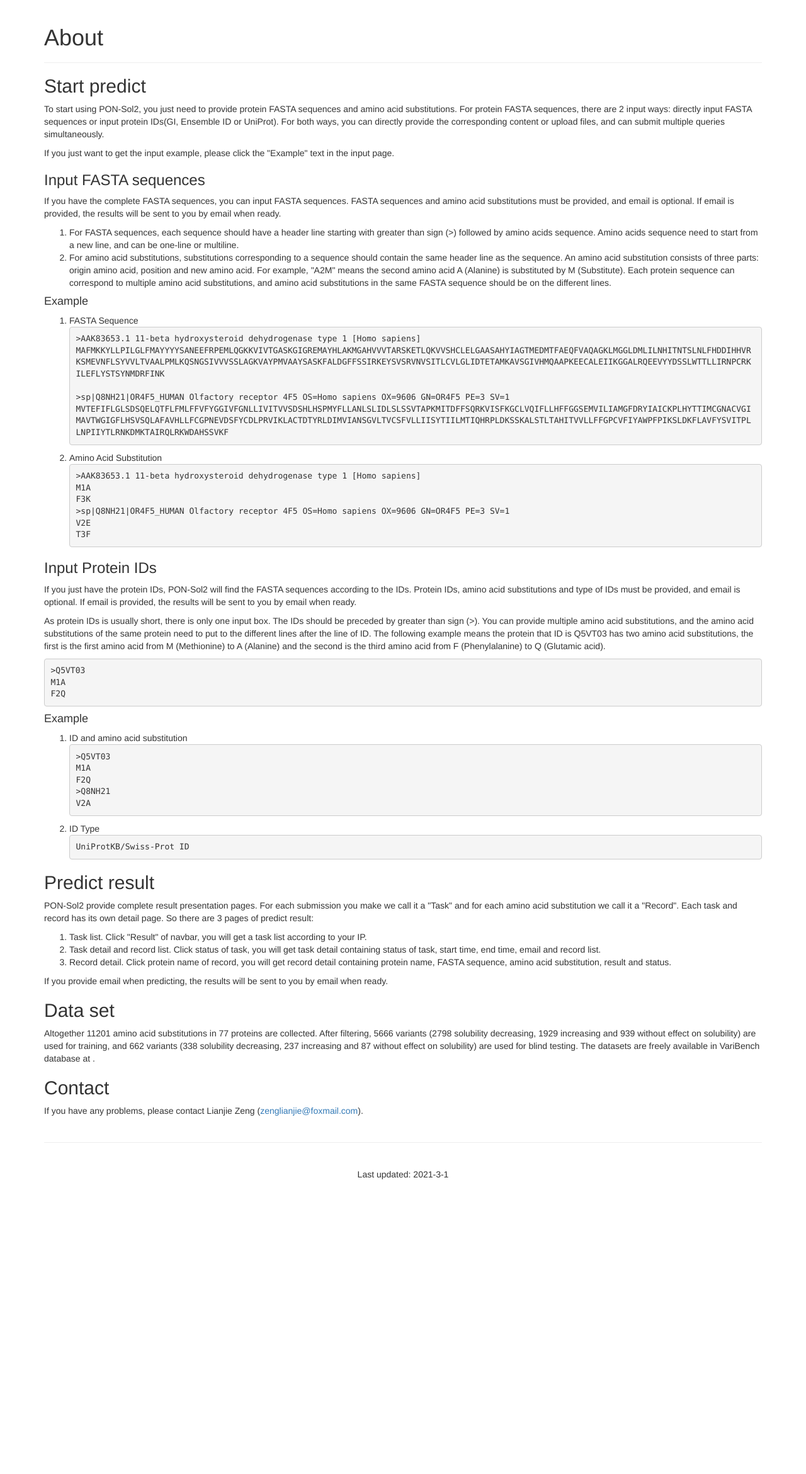
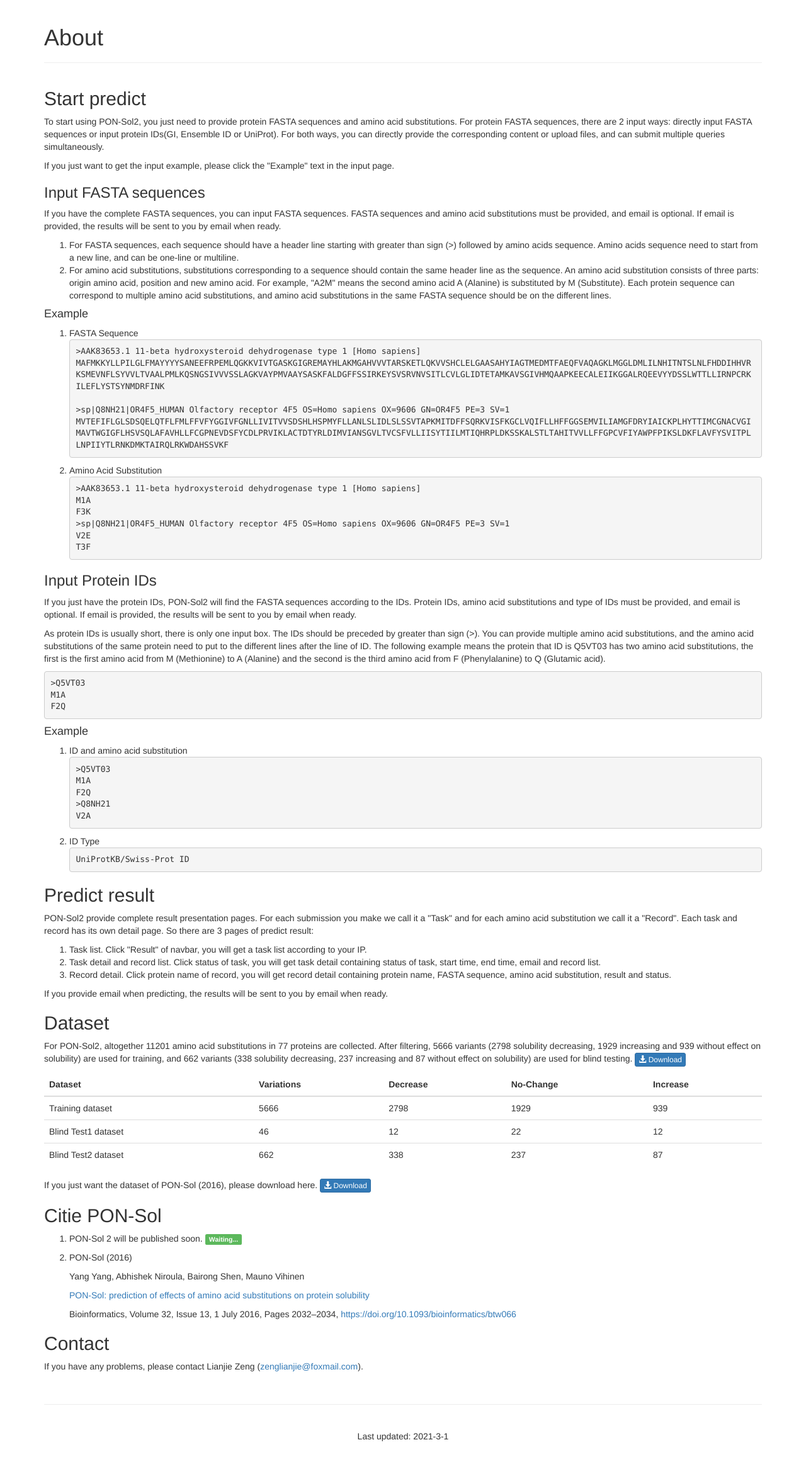
Before and after one commit to XDcat/PonSol2_Web, a Django app: page /about/ in a window 1280 px wide. Shown: the part 72-2413 px from the top of the page at 63% size. Before the commit the page ends 1945 px from the top, so only its background shows below. Run offline with Django 3.2, Linux system fonts and the light colour scheme; parts of the project's set-up code (start-up, migrations or seed data) failed here and were passed over; some libraries are stand-ins or nearby versions.

Commit message:
添加了dataset下载以及引用的描述。

```diff
--- a/ponsol2web/templates/ponsol2web/about.html
+++ b/ponsol2web/templates/ponsol2web/about.html
@@ -5,16 +5,20 @@
     <div class="page-header">
         <h1>About<small></small></h1>
     </div>
-    <div>
-        <h2>Start predict</h2>
-        <p>To start using PON-Sol2, you just need to provide protein FASTA sequences and amino acid substitutions. For
+    <div class="row">
+        <div class="col-lg-12">
+            <h2 id="input_example">Start predict</h2>
+            <p>To start using PON-Sol2, you just need to provide protein FASTA sequences and amino acid substitutions.
+                For
                 protein FASTA
                 sequences,
-            there are 2 input ways: directly input FASTA sequences or input protein IDs(GI, Ensemble ID or UniProt). For
+                there are 2 input ways: directly input FASTA sequences or input protein IDs(GI, Ensemble ID or UniProt).
+                For
                 both ways, you can directly provide the corresponding content or upload files, and can submit multiple
                 queries
                 simultaneously.</p>
-        <p>If you just want to get the input example, please click the &quot;Example&quot; text in the input page.</p>
+            <p>If you just want to get the input example, please click the &quot;Example&quot; text in the input
+                page.</p>
             <h3>Input FASTA sequences</h3>
             <p>If you have the complete FASTA sequences, you can input FASTA sequences. FASTA sequences and amino acid
                 substitutions must be
@@ -26,10 +30,12 @@
                     by amino acids sequence. Amino acids sequence need to start from a new line, and can be one-line or
                     multiline.
                 </li>
-            <li>For amino acid substitutions, substitutions corresponding to a sequence should contain the same header
+                <li>For amino acid substitutions, substitutions corresponding to a sequence should contain the same
+                    header
                     line as the sequence.
                     An amino acid substitution consists of three parts: origin amino acid, position and new amino acid.
-                For example, &quot;A2M&quot; means the second amino acid A (Alanine) is substituted by M (Substitute).
+                    For example, &quot;A2M&quot; means the second amino acid A (Alanine) is substituted by M
+                    (Substitute).
                     Each protein sequence can correspond to multiple amino acid substitutions,
                     and amino acid substitutions in the same FASTA sequence should be on the different lines.
                 </li>
@@ -60,13 +66,17 @@
                 Protein IDs, amino acid substitutions and type of IDs must be provided, and email is optional.
                 If email is provided, the results will be sent to you by email when ready.
             </p>
-        <p>As protein IDs is usually short, there is only one input box. The IDs should be preceded by greater than sign
+            <p>As protein IDs is usually short, there is only one input box. The IDs should be preceded by greater than
+                sign
                 (>).
-            You can provide multiple amino acid substitutions, and the amino acid substitutions of the same protein need
+                You can provide multiple amino acid substitutions, and the amino acid substitutions of the same protein
+                need
                 to put to the different lines after the line of ID.
                 The following example
-            means the protein that ID is Q5VT03 has two amino acid substitutions, the first is the first amino acid from
-            M (Methionine) to A (Alanine) and the second is the third amino acid from F (Phenylalanine) to Q (Glutamic
+                means the protein that ID is Q5VT03 has two amino acid substitutions, the first is the first amino acid
+                from
+                M (Methionine) to A (Alanine) and the second is the third amino acid from F (Phenylalanine) to Q
+                (Glutamic
                 acid).
             <pre><code>&gt;Q5VT03
 M1A
@@ -94,25 +104,93 @@
                 pages of predict result: </p>
             <ol start=''>
                 <li>Task list. Click &quot;Result&quot; of navbar, you will get a task list according to your IP.</li>
-            <li>Task detail and record list. Click status of task, you will get task detail containing status of task,
+                <li>Task detail and record list. Click status of task, you will get task detail containing status of
+                    task,
                     start
                     time, end time, email and record list.
                 </li>
-            <li>Record detail. Click protein name of record, you will get record detail containing protein name, FASTA
+                <li>Record detail. Click protein name of record, you will get record detail containing protein name,
+                    FASTA
                     sequence, amino acid substitution, result and status.
                 </li>
 
             </ol>
             <p>If you provide email when predicting, the results will be sent to you by email when ready. </p>
-        <h2>Data set</h2>
-        <p>Altogether 11201 amino acid substitutions in 77 proteins are collected. After filtering, 5666 variants (2798
-            solubility decreasing, 1929 increasing and 939 without effect on solubility) are used for training, and 662
-            variants (338 solubility decreasing, 237 increasing and 87 without effect on solubility) are used for blind
-            testing. The datasets are freely available in VariBench database at .</p>
+            <h2 id="dataset">Dataset</h2>
+            <p>For PON-Sol2, altogether 11201 amino acid substitutions in 77 proteins are collected. After filtering,
+                5666 variants
+                (2798
+                solubility decreasing, 1929 increasing and 939 without effect on solubility) are used for training, and
+                662
+                variants (338 solubility decreasing, 237 increasing and 87 without effect on solubility) are used for
+                blind
+                testing.
+                <a class="btn btn-primary btn-xs text-capitalize" href="{% url "ponsol2:download-dataset-ponsol2" %}">
+                    <span class="glyphicon glyphicon-download-alt"></span>&nbsp;download</a>
+
+                <figure>
+                    <table class="table">
+                        <thead>
+                        <tr class="text-capitalize">
+                            <th> Dataset</th>
+                            <th> variations</th>
+                            <th> decrease</th>
+                            <th> no-change</th>
+                            <th> increase</th>
+                        </tr>
+                        </thead>
+                        <tbody>
+                        <tr>
+                            <td> Training dataset</td>
+                            <td> 5666</td>
+                            <td> 2798</td>
+                            <td> 1929</td>
+                            <td> 939</td>
+                        </tr>
+                        <tr>
+                            <td> Blind Test1 dataset</td>
+                            <td> 46</td>
+                            <td> 12</td>
+                            <td> 22</td>
+                            <td> 12</td>
+                        </tr>
+                        <tr>
+                            <td> Blind Test2 dataset</td>
+                            <td> 662</td>
+                            <td> 338</td>
+                            <td> 237</td>
+                            <td> 87</td>
+                        </tr>
+                        </tbody>
+                    </table>
+                </figure>
+            </p>
+            <p>
+                If you just want the dataset of PON-Sol (2016), please download here.
+                <a class="btn btn-primary btn-xs text-capitalize" href="{% url "ponsol2:download-dataset-ponsol" %}">
+                    <span class="glyphicon glyphicon-download-alt"></span>&nbsp;download</a>
+            </p>
+
+            <h2>Citie PON-Sol</h2>
+            <ol>
+                <li><p>PON-Sol 2 will be published soon. <span class="label label-success">Waiting...</span></p>
+                </li>
+                <li><p>PON-Sol (2016) </p>
+                    <p>Yang Yang, Abhishek Niroula, Bairong Shen, Mauno Vihinen</p>
+                    <p><a href='https://doi.org/10.1093/bioinformatics/btw066'>PON-Sol: prediction of effects of amino
+                        acid
+                        substitutions on protein solubility</a></p>
+                    <p>Bioinformatics, Volume 32, Issue 13, 1 July 2016, Pages 2032–2034, <a
+                            href='https://doi.org/10.1093/bioinformatics/btw066' target='_blank' class='url'>https://doi.org/10.1093/bioinformatics/btw066</a>
+                    </p>
+                </li>
+
+            </ol>
             <h2>Contact</h2>
             <p>If you have any problems, please contact Lianjie Zeng (<a href='mailto:zenglianjie@foxmail.com'
                                                                          target='_blank'
                                                                          class='url'>zenglianjie@foxmail.com</a>).</p>
 
         </div>
+    </div>
 {% endblock %}
--- a/ponsol2web/templates/ponsol2web/base_generic.html
+++ b/ponsol2web/templates/ponsol2web/base_generic.html
@@ -43,7 +43,8 @@
     {% endblock %}
     <!-- Site footer -->
     <footer class="footer text-center">
-        <p>Last updated: 2021-3-1</p>
+        <p>Last updated: 2021-3-1
+        </p>
     </footer>
 
 </div> <!-- /container -->
--- a/ponsol2web/templates/ponsol2web/task_detail.html
+++ b/ponsol2web/templates/ponsol2web/task_detail.html
@@ -59,6 +59,7 @@
                 <tr>
                     <th>#</th>
                     <th>Protein Name</th>
+                    <th>Substitution</th>
                     <th>Status</th>
                     <th>Solubility</th>
                 </tr>
@@ -66,6 +67,7 @@
                     <tr>
                         <td>{{ forloop.counter }}</td>
                         <td><a href="{% url "ponsol2:record-detail" record.id %}">{{ record.name }}</a></td>
+                        <td>{{ record.aa }}</td>
                         <td class="text-capitalize">{{ record.status }}</td>
                         <td>{{ record.get_solubility_display }}</td>
                     </tr>
--- a/ponsol2web/urls.py
+++ b/ponsol2web/urls.py
@@ -29,5 +29,8 @@
     path("about/", views.get_about, name="about"),
     path("disclaimer/", TemplateView.as_view(template_name="ponsol2web/disclaimer.html"), name="disclaimer"),
 
-    path("task/running/", views.get_running_tasks, name="task-running")
+    path("task/running/", views.get_running_tasks, name="task-running"),
+    # download
+    path("download/ponsol2_dataset", views.download_dataset_ponsol2, name="download-dataset-ponsol2"),
+    path("download/ponsol_dataset", views.download_dataset_ponsol, name="download-dataset-ponsol")
 ]
--- a/ponsol2web/views.py
+++ b/ponsol2web/views.py
@@ -1,10 +1,11 @@
 import logging
+import os
 import re
 import traceback
 from datetime import datetime
 
 from django.core.paginator import Paginator
-from django.http import HttpResponse, HttpResponseRedirect
+from django.http import HttpResponse, HttpResponseRedirect, FileResponse
 from django.shortcuts import render, get_object_or_404
 from django.urls import reverse
 
@@ -356,3 +357,17 @@
 def record_detail(request, record_id):
     record = Record.objects.get(id=record_id)
     return render(request, "ponsol2web/record_detail.html", {"record": record})
+
+
+def download_dataset_ponsol2(request):
+    path = os.path.join(os.path.dirname(__file__), "./static/ponsol2web/file/PON-Sol2 dataset.zip")
+    file = open(path, 'rb')
+    response = FileResponse(file)
+    return response
+
+
+def download_dataset_ponsol(request):
+    path = os.path.join(os.path.dirname(__file__), "./static/ponsol2web/file/PON-Sol_data.xlsx")
+    file = open(path, 'rb')
+    response = FileResponse(file)
+    return response
```
Also changed, not shown: ponsol2web/templates/ponsol2web/index.html (+26 -3 lines), 2 other files. Lines whose indentation alone changed are shown as unchanged.
